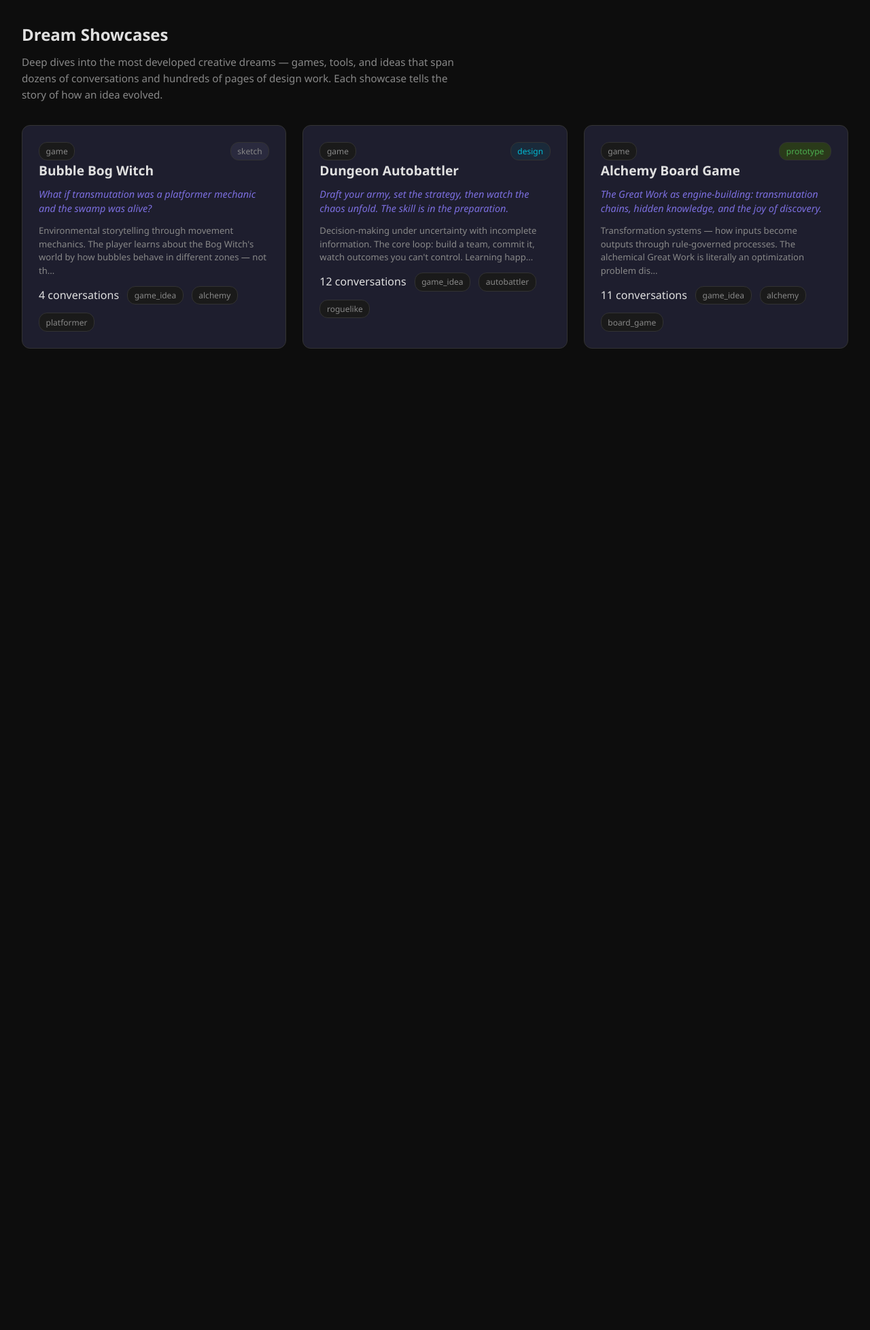
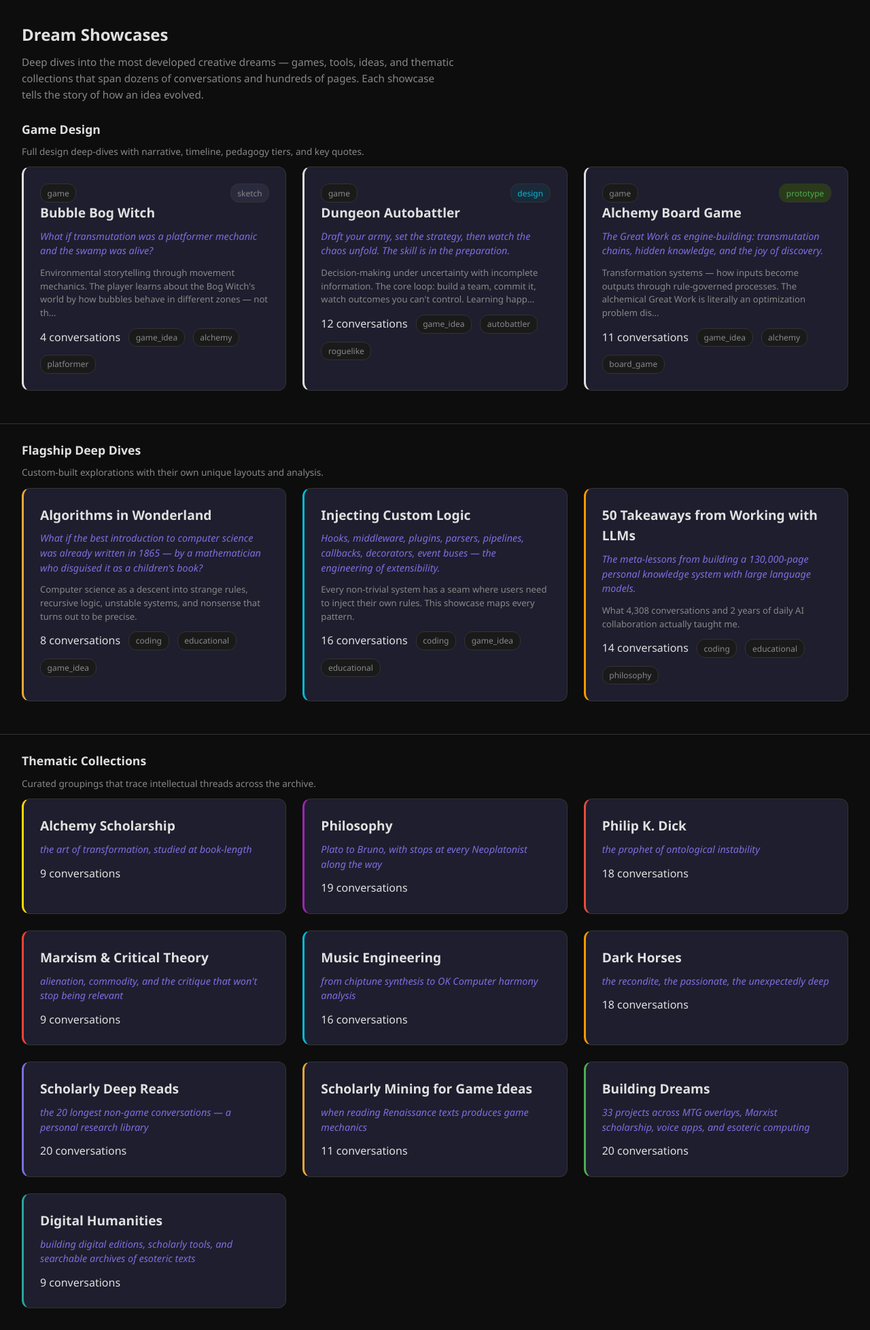
Before and after one commit to t3dy/DreamBase, a Flask app: page /showcases in a window 1280 px wide. Shown: the part 84-2041 px from the top of the page at 68% size. Before the commit the page ends 597 px from the top, so only its background shows below. Run offline with Flask 3, Linux system fonts and the light colour scheme; some libraries are stand-ins or nearby versions.

Commit message:
Add desktop app launcher, merge all showcases into one page
- dreambase.pyw: native desktop window via flaskwebgui + pystray system tray
- build_exe.py: PyInstaller config for standalone .exe
- icon.ico: purple/gold app icon generated with Pillow
- schema.py: handle PyInstaller frozen path resolution for megabase.db
- showcases page: now shows all 16 items — 3 game designs, 3 flagship
  deep dives, 10 thematic collections — in sectioned layout

Co-Authored-By: Claude Opus 4.6 <noreply@anthropic.com>

```diff
--- a/app.py
+++ b/app.py
@@ -1072,8 +1072,13 @@ def values():
 
 @app.route("/showcases")
 def showcases_index():
-    """List all showcase dream pages."""
-    return render_template("showcases.html", showcases=list(SHOWCASES.values()))
+    """List all showcase dream pages — games, special showcases, and collections."""
+    return render_template(
+        "showcases.html",
+        showcases=list(SHOWCASES.values()),
+        specials=list(SPECIAL_SHOWCASES.values()),
+        collections=list(COLLECTIONS.values()),
+    )
 
 
 @app.route("/dream/<slug>")
--- a/schema.py
+++ b/schema.py
@@ -5,10 +5,18 @@ Creates and manages the unified SQLite database.
 
 import sqlite3
 import os
+import sys
 import logging
 from datetime import datetime
 
-DB_PATH = os.path.join(os.path.dirname(os.path.abspath(__file__)), "megabase.db")
+# When running from a PyInstaller bundle, __file__ points to a temp extraction dir.
+# sys.executable points to where the .exe lives — which is where megabase.db sits.
+if getattr(sys, "frozen", False):
+    _BASE_DIR = os.path.dirname(sys.executable)
+else:
+    _BASE_DIR = os.path.dirname(os.path.abspath(__file__))
+
+DB_PATH = os.path.join(_BASE_DIR, "megabase.db")
 
 logging.basicConfig(
     filename=os.path.join(os.path.dirname(os.path.abspath(__file__)), "ingest_errors.log"),
--- a/templates/showcases.html
+++ b/templates/showcases.html
@@ -10,7 +10,7 @@
   display: grid;
   grid-template-columns: repeat(auto-fill, minmax(320px, 1fr));
   gap: 1.5rem;
-  padding: 2rem;
+  padding: 0 2rem 2rem;
 }
 .showcase-card {
   display: block;
@@ -37,6 +37,12 @@
   line-height: 1.5;
   margin-bottom: 0.75rem;
 }
+.showcase-card .subtitle {
+  font-size: 0.82rem;
+  color: var(--text-muted);
+  line-height: 1.5;
+  margin-bottom: 0.75rem;
+}
 .showcase-card .pedagogy {
   font-size: 0.82rem;
   color: var(--text-muted);
@@ -55,6 +61,22 @@
 }
 .page-intro h2 { margin-bottom: 0.5rem; }
 .page-intro p { color: var(--text-muted); font-size: 0.95rem; line-height: 1.6; }
+.section-header {
+  padding: 1.5rem 2rem 0.5rem;
+  font-size: 1.1rem;
+  color: var(--text);
+  border-top: 1px solid var(--border);
+  margin-top: 1rem;
+}
+.section-header:first-of-type {
+  border-top: none;
+  margin-top: 0;
+}
+.section-desc {
+  padding: 0 2rem 0.75rem;
+  font-size: 0.85rem;
+  color: var(--text-muted);
+}
 </style>
 </head>
 <body>
@@ -74,14 +96,17 @@
 
 <div class="page-intro">
   <h2>Dream Showcases</h2>
-  <p>Deep dives into the most developed creative dreams — games, tools, and
-  ideas that span dozens of conversations and hundreds of pages of design work.
+  <p>Deep dives into the most developed creative dreams — games, tools, ideas, and
+  thematic collections that span dozens of conversations and hundreds of pages.
   Each showcase tells the story of how an idea evolved.</p>
 </div>
 
+<!-- Game Design Showcases -->
+<h3 class="section-header">Game Design</h3>
+<p class="section-desc">Full design deep-dives with narrative, timeline, pedagogy tiers, and key quotes.</p>
 <div class="showcase-grid">
   {% for sc in showcases %}
-  <a href="/dream/{{ sc.slug }}" class="showcase-card">
+  <a href="/dream/{{ sc.slug }}" class="showcase-card" style="border-left: 3px solid {{ sc.color }}">
     <div class="card-header">
       <span class="pill mini {{ sc.category }}">{{ sc.category }}</span>
       <span class="pill mini maturity-{{ sc.maturity }}">{{ sc.maturity }}</span>
@@ -99,5 +124,39 @@
   {% endfor %}
 </div>
 
+<!-- Special Showcases -->
+<h3 class="section-header">Flagship Deep Dives</h3>
+<p class="section-desc">Custom-built explorations with their own unique layouts and analysis.</p>
+<div class="showcase-grid">
+  {% for sp in specials %}
+  <a href="/wonderland/{{ sp.slug }}" class="showcase-card" style="border-left: 3px solid {{ sp.color }}">
+    <h3>{{ sp.title }}</h3>
+    <div class="hook">{{ sp.hook }}</div>
+    <div class="subtitle">{{ sp.subtitle[:180] }}{% if sp.subtitle|length > 180 %}...{% endif %}</div>
+    <div class="meta">
+      <span>{{ sp.conversation_ids|length }} conversations</span>
+      {% for t in sp.tags[:3] %}
+      <span class="pill mini">{{ t }}</span>
+      {% endfor %}
+    </div>
+  </a>
+  {% endfor %}
+</div>
+
+<!-- Thematic Collections -->
+<h3 class="section-header">Thematic Collections</h3>
+<p class="section-desc">Curated groupings that trace intellectual threads across the archive.</p>
+<div class="showcase-grid">
+  {% for c in collections %}
+  <a href="/collection/{{ c.slug }}" class="showcase-card" style="border-left: 3px solid {{ c.color }}">
+    <h3>{{ c.title }}</h3>
+    <div class="hook">{{ c.subtitle }}</div>
+    <div class="meta">
+      <span>{{ c.conversation_ids|length }} conversations</span>
+    </div>
+  </a>
+  {% endfor %}
+</div>
+
 </body>
 </html>
```
Also changed, not shown: build_exe.py (added, +20 -0 lines), icon.ico (added), 2 other files.
